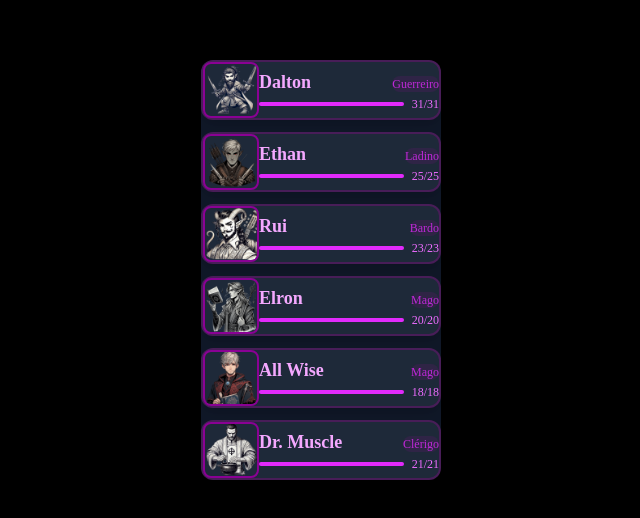
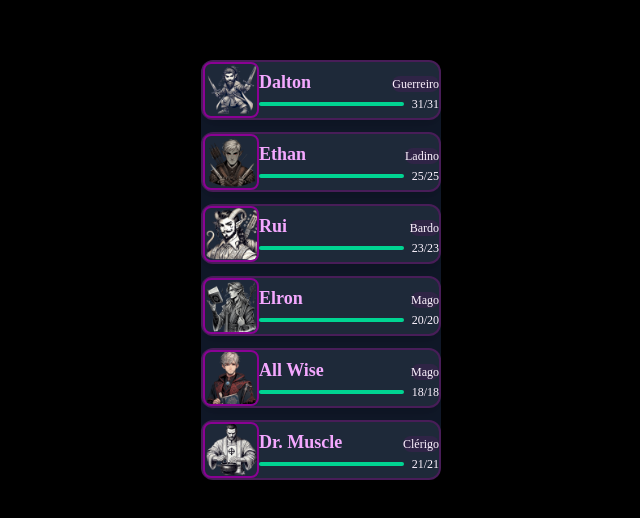
Before and after one commit to GiulianoBotelho/d-d-enemy, a React (Vite) app: page /Choose-your-Allies in a window 1280 px wide. Shown: the part 130-648 px from the top of the page, without its empty margins (319-959 px from the left). Built offline with nearby package versions, Linux system fonts and the light colour scheme.

Commit message:
ajustando espaçamentos

```diff
--- a/src/components/Characters.tsx
+++ b/src/components/Characters.tsx
@@ -116,7 +116,7 @@ export default function Characters() {
   };
 
   return (
-    <div className="flex flex-col gap-4 p-4 h-80 rounded-2xl bg-gray-900">
+    <div className="flex flex-col gap-4 p-4 h-80 w-85 rounded-2xl bg-gray-900">
       {/* Header */}
       <div className="bg-gray-800 rounded-xl p-4 shadow-lg border-2 border-fuchsia-900/50">
         <div className="flex items-center gap-4">
--- a/src/components/Choose-your-Allies.tsx
+++ b/src/components/Choose-your-Allies.tsx
@@ -125,18 +125,18 @@ export default function ChooseYourAllies() {
               <div className="ml-3 flex-1">
                 <div className="flex items-baseline justify-between">
                   <h2 className="text-lg font-semibold text-fuchsia-300">{char.name}</h2>
-                  <span className="text-xs text-fuchsia-500/80 bg-fuchsia-900/20 px-2 py-1 rounded-full">
+                  <span className="text-xs text-fuchsia-50 bg-fuchsia-900/20 px-2 py-1 rounded-full">
                     {char.class}
                   </span>
                 </div>
                 <div className="flex items-center gap-2 mt-1">
                   <div className="h-1 w-full bg-fuchsia-900/30 rounded-full overflow-hidden">
                     <div
-                      className="h-full bg-fuchsia-500"
+                      className="h-full bg-emerald-400"
                       style={{ width: `${(char.hpCurrent / char.hpMax) * 100}%` }}
                     />
                   </div>
-                  <span className="text-xs text-fuchsia-400">{char.hpCurrent}/{char.hpMax}</span>
+                  <span className="text-xs text-fuchsia-50">{char.hpCurrent}/{char.hpMax}</span>
                 </div>
               </div>
             </div>
```
